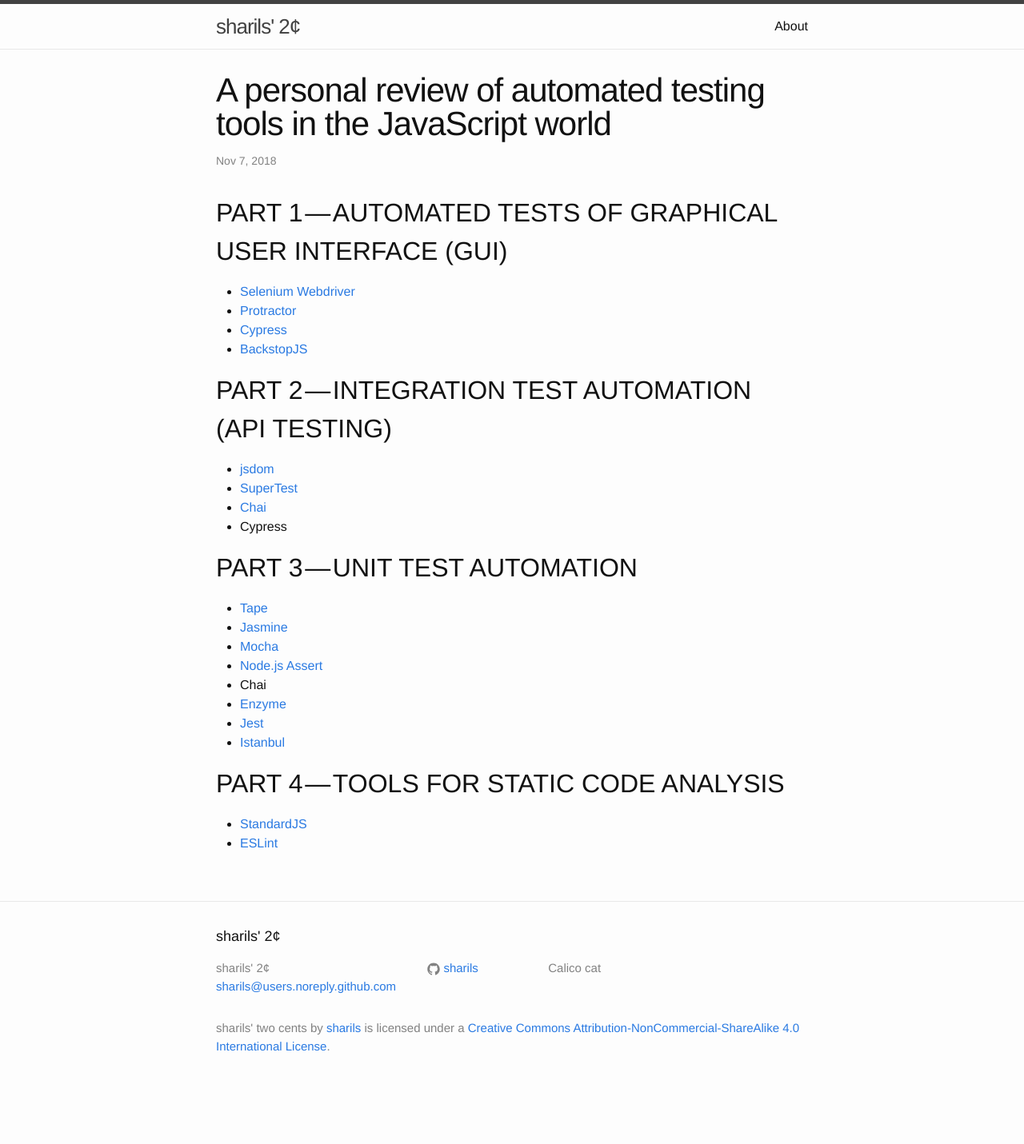
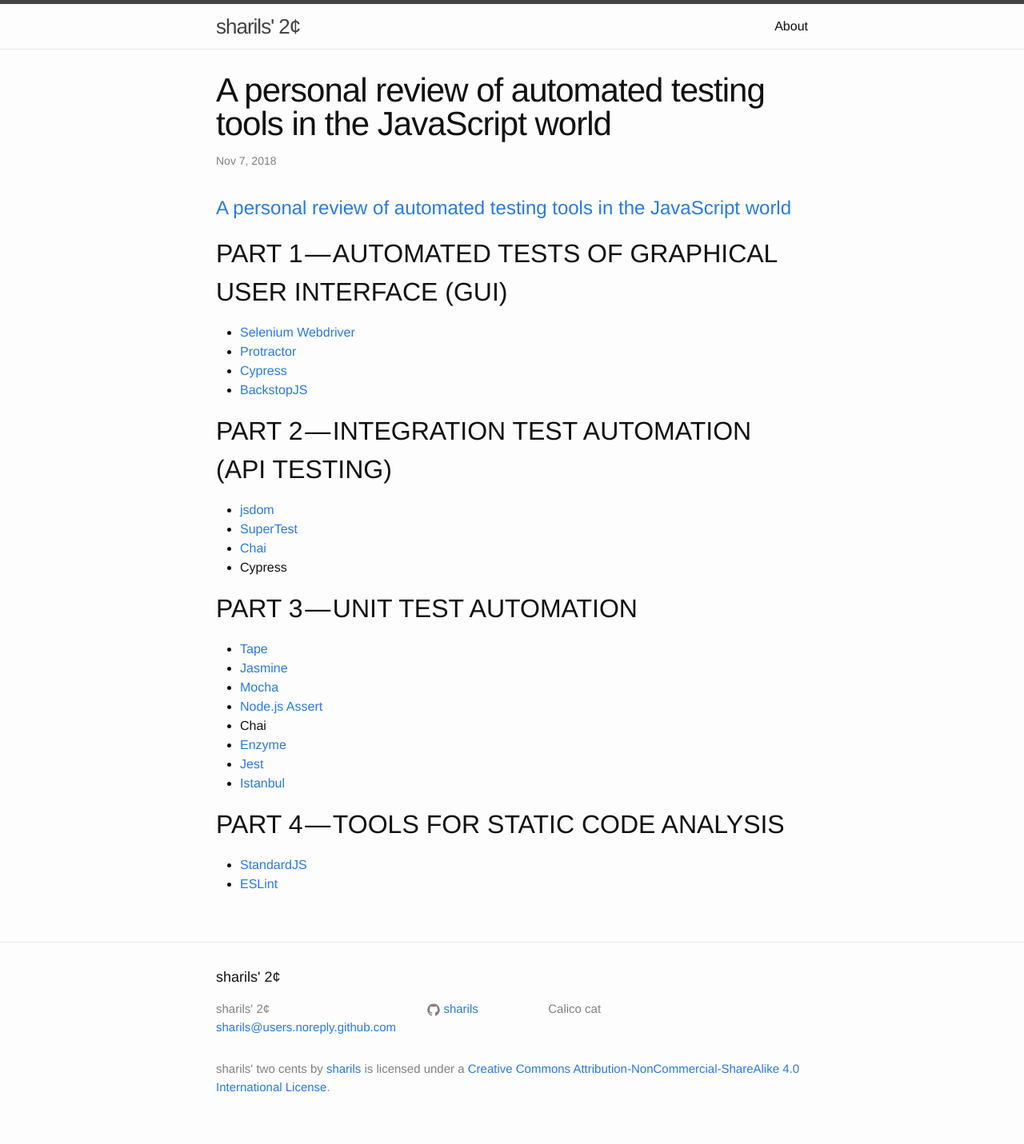
Before and after one commit to sharils/sharils.github.io, a Jekyll site: the page built from _posts/2018-11-07-notes-fora-personal-review-of-automated-testing-tools-in-the-javascript-world.markdown, in a window 1280 px wide. Shown: the whole page at 80% size. Built offline with Jekyll 4.4.1, drawn with Linux system fonts in a browser that asks for light colours; before the commit the page ends 1380 px from its top, so only the background shows below that.

Commit message:
Update note

```diff
--- a/_posts/2018-11-07-notes-fora-personal-review-of-automated-testing-tools-in-the-javascript-world.markdown
+++ b/_posts/2018-11-07-notes-fora-personal-review-of-automated-testing-tools-in-the-javascript-world.markdown
@@ -4,6 +4,8 @@ title:  "A personal review of automated testing tools in the JavaScript world"
 date:   2018-11-07 08:55:38
 categories: jekyll update
 ---
+
+# [A personal review of automated testing tools in the JavaScript world](https://web.archive.org/web/20181102213928/https://itnext.io/a-personal-review-of-automated-testing-tools-in-the-javascript-world-3c504fe6e05d?gi=c529b011bae9)
 
 ## PART 1 — AUTOMATED TESTS OF GRAPHICAL USER INTERFACE (GUI)
 
```
